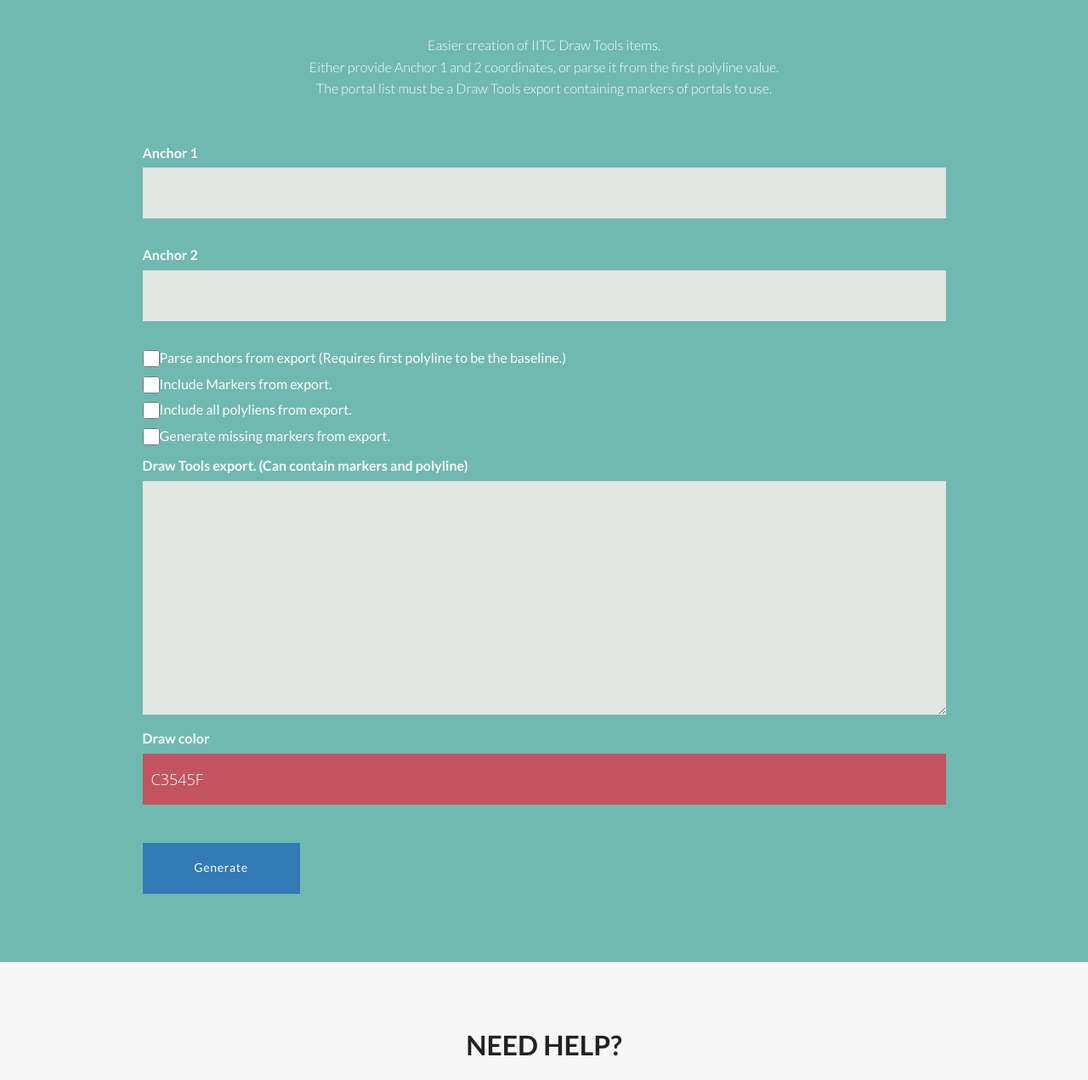
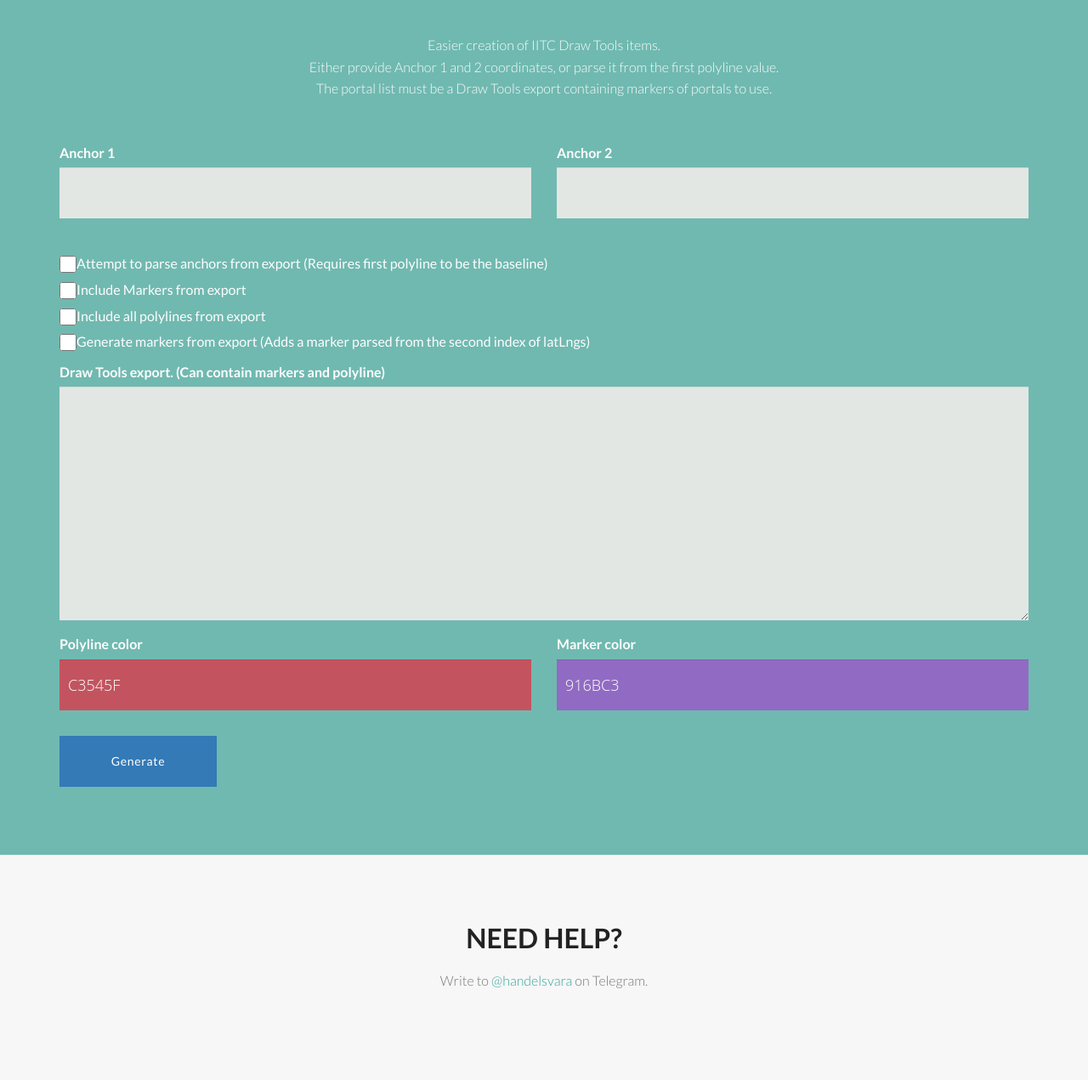
Before and after one commit to fulhack-io/field-drawer, a Flask app: page / in a window 1280 px wide. Shown: the part 100-1371 px from the top of the page at 85% size. Run offline with Flask 2, Linux system fonts and the light colour scheme; some libraries are stand-ins or nearby versions.

Commit message:
Split colors for polyline and marker

```diff
--- a/app/forms.py
+++ b/app/forms.py
@@ -9,8 +9,9 @@ class DrawForm(FlaskForm):
                                       validators=[DataRequired()],
                                       render_kw={"rows": 10, "cols": 100}
                                       )
-    include_markers = BooleanField(u'Include Markers from export.', validators=[Optional()])
-    generate_markers= BooleanField(u'Generate missing markers from export.', validators=[Optional()])
-    include_all_polylines = BooleanField(u'Include all polyliens from export.', validators=[Optional()])
-    parse_anchors = BooleanField(u'Parse anchors from export (Requires first polyline to be the baseline.)')
-    draw_color = StringField('Draw color')
+    include_markers = BooleanField(u'Include Markers from export', validators=[Optional()])
+    generate_markers= BooleanField(u'Generate markers from export (Adds a marker parsed from the second index of latLngs)', validators=[Optional()])
+    include_all_polylines = BooleanField(u'Include all polylines from export', validators=[Optional()])
+    parse_anchors = BooleanField(u'Attempt to parse anchors from export (Requires first polyline to be the baseline)')
+    polyline_color = StringField('Polyline color')
+    marker_color = StringField('Marker color')
--- a/app/main.py
+++ b/app/main.py
@@ -22,13 +22,15 @@ def index():
 @app.route('/draw', methods=['POST'])
 def draw():
     if request.method == 'POST':
+        print(request.form)
         parse_anchors = 'parse_anchors' in request.form
         include_markers = 'include_markers' in request.form
         generate_markers = 'generate_markers' in request.form
         include_all_polylines = 'include_all_polylines' in request.form
 
         draw_tools_export = request.form['draw_tools_export']
-        draw_color = request.form['draw_color']
+        polyline_color = request.form['polyline_color']
+        marker_color = request.form['marker_color']
 
         anchor1 = request.form['anchor1']
         anchor2 = request.form['anchor2']
@@ -40,8 +42,9 @@ def draw():
                     anchor2 = '{},{}'.format(portal["latLngs"][1]['lat'], portal["latLngs"][1]['lng'])
                     break
             parse_anchors = True
-
-        field = FieldDrawer(anchor1, anchor2, draw_tools_export, include_markers, generate_markers, include_all_polylines, draw_color).generate()
+        print('made it')
+        field = FieldDrawer(anchor1, anchor2, draw_tools_export, include_markers, generate_markers, include_all_polylines, polyline_color, marker_color).generate()
+        print(field)
         return jsonify(result=field, anchor1=anchor1, anchor2=anchor2, parse_anchors=parse_anchors)
 
 
--- a/app/templates/draw.html
+++ b/app/templates/draw.html
@@ -62,30 +62,43 @@
                     </div>
                 </div>
             </div>
-            <div class="row" id="section-draw">
-                <div class="col-md-10 col-md-offset-1">
             <div class="cform" id="draw-form">
+
                 <form method="post" action="{{ url_for('index') }}" class="drawForm">
                     <fieldset>
                             {{ form.hidden_tag() }}
                             {{ wtf.form_errors(form, hiddens="only") }}
-                                {{ wtf.form_field(form.anchor1) }}
-                                {{ wtf.form_field(form.anchor2) }}
+                            <div class="form-inline row">
+                                <div class="form-group col-md-6">
+                                    {{ form.anchor1.label }}
+                                    {{ form.anchor1(class="form-control") }}
+                                </div>
+                                <div class="form-group col-md-6">
+                                    {{ form.anchor2.label }}
+                                    {{ form.anchor2(class="form-control") }}
+                                </div>
+                            </div>
                             {{ wtf.form_field(form.parse_anchors) }}
                             {{ wtf.form_field(form.include_markers) }}
                             {{ wtf.form_field(form.include_all_polylines) }}
                             {{ wtf.form_field(form.generate_markers) }}
                             {{ wtf.form_field(form.draw_tools_export) }}
-                                {{ wtf.form_field(form.draw_color, class="jscolor", value="C3545F") }}
+                            <div class="form-inline row">
+                                <div class="form-group col-md-6">
+                                    {{ form.polyline_color.label }}
+                                    {{ form.polyline_color(class="form-control jscolor", value="C3545f") }}
+                                </div>
+                                <div class="form-group col-md-6">
+
+                                    {{ form.marker_color.label }}
+                                    {{ form.marker_color(class="form-control jscolor ", value="916BC3") }}
+                                </div>
+                            </div>
+
                             <input type="submit" class="btn btn-lg btn-primary" value="Generate"/>
                     </fieldset>
                 </form>
-
             </div>
-                </div>
-            </div>
-        </div>
-
             <div id="result-modal" class="modal fade" tabindex="-1" role="dialog">
                 <div class="modal-dialog modal-lg">
                     <div class="modal-content">
@@ -101,6 +114,7 @@
                         </div>
                     </div>
 
+                </div>
             </div>
         </div>
 
```
Also changed, not shown: app/field_drawer.py (+9 -6 lines). Lines whose indentation alone changed are shown as unchanged.
